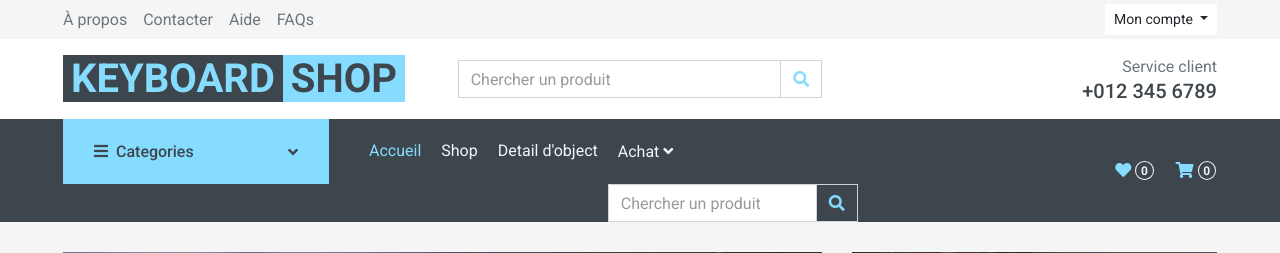
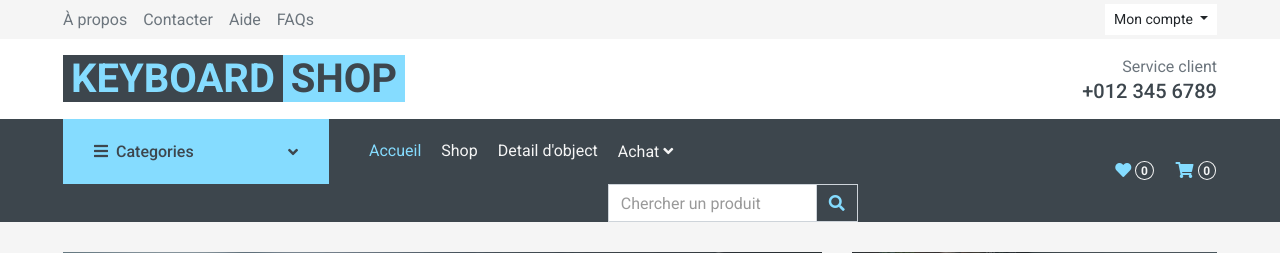
Before and after one commit to WBergeron/SiteCommerceElectronique, a Symfony app: template templates/home/index.html.twig in a window 1280 px wide. Shown: the top 253 px of the page. Run offline with Twig, Linux system fonts and the light colour scheme; the template is opened without the code that fills it, so the values that code supplies are empty; some libraries are stand-ins or nearby versions.

Commit message:
Update searchbar

```diff
--- a/templates/core/topbar.html.twig
+++ b/templates/core/topbar.html.twig
@@ -40,16 +40,7 @@
 			</a>
 		</div>
 		<div class="col-lg-4 col-6 text-left">
-			<form action="">
-				<div class="input-group">
-					<input type="text" class="form-control" placeholder="Chercher un produit">
-					<div class="input-group-append">
-						<span class="input-group-text bg-transparent text-primary">
-							<i class="fa fa-search"></i>
-						</span>
-					</div>
-				</div>
-			</form>
+
 		</div>
 		<div class="col-lg-4 col-6 text-right">
 			<p class="m-0">Service client</p>
```
